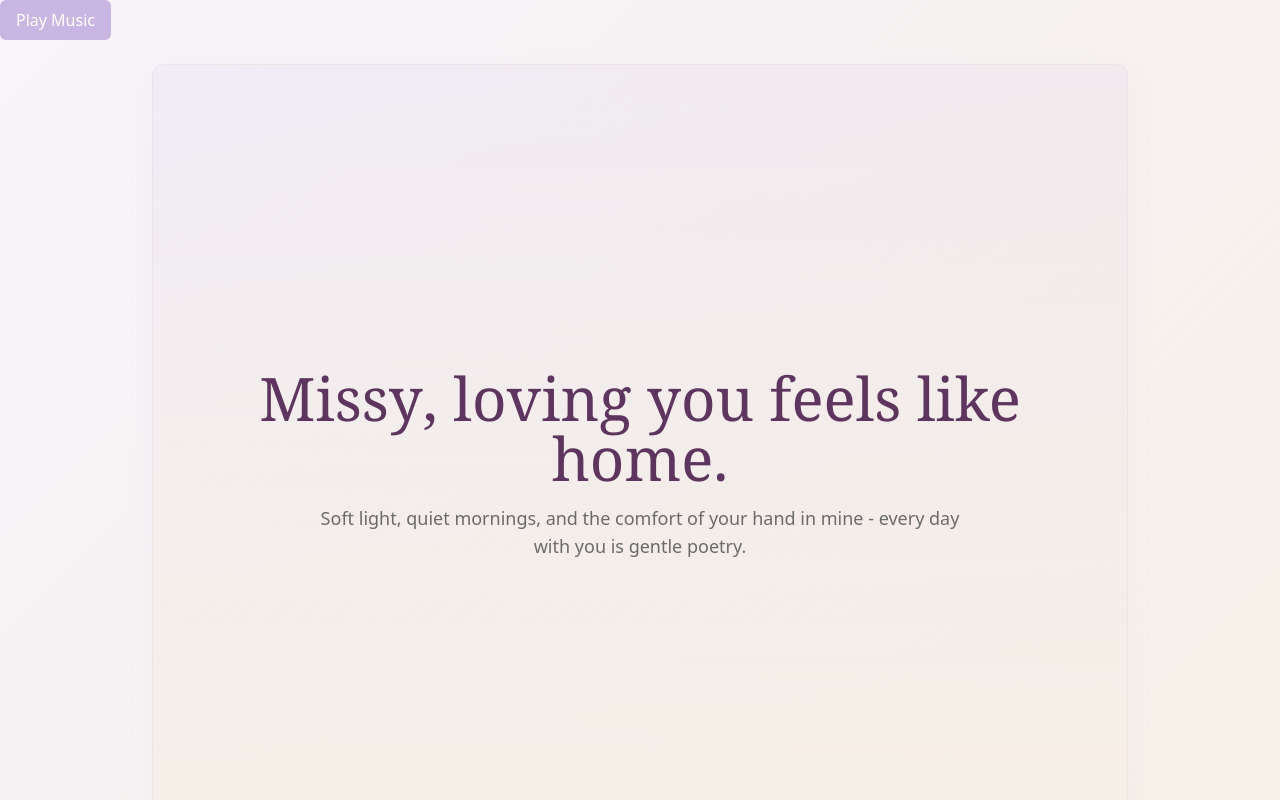
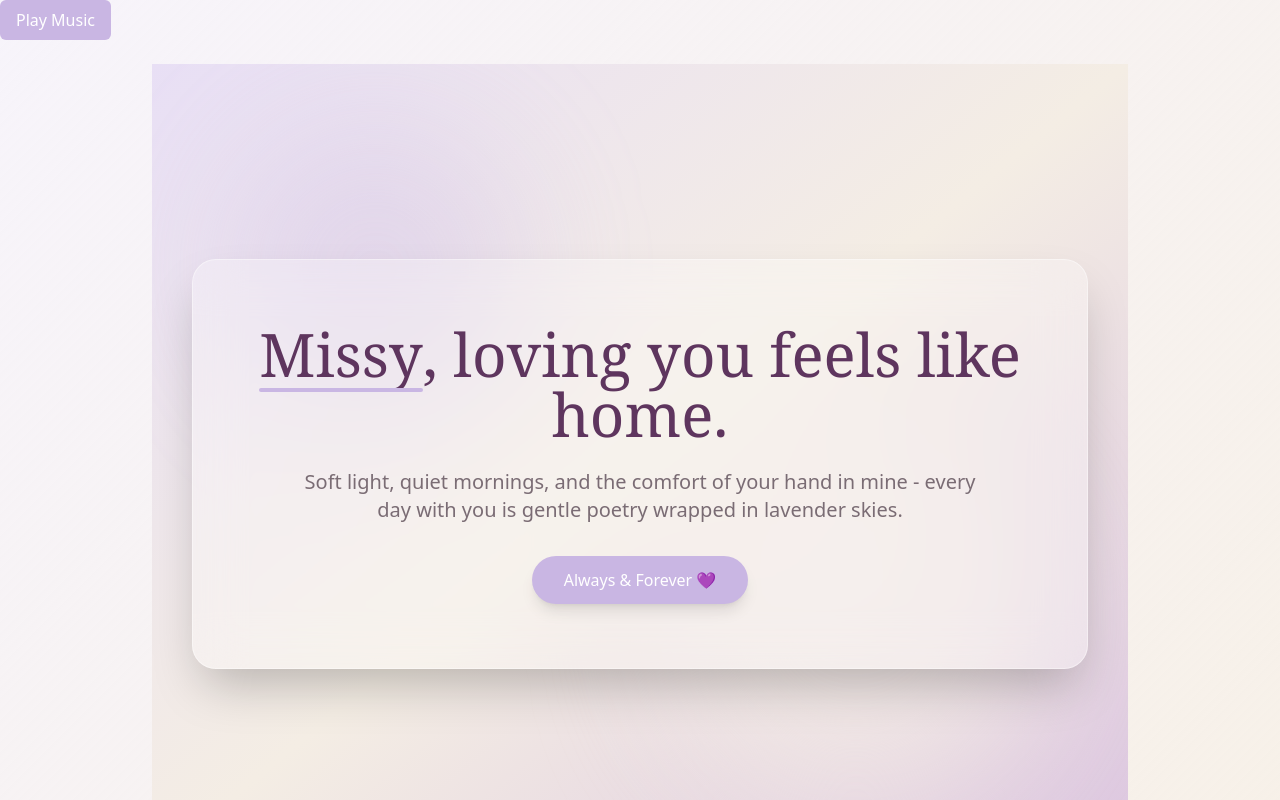
Before and after one commit to 711GHOST/Valentines-Day, a React (Vite) app in the folder client/: page / in a window 1280 px wide. Shown: the top 800 px of the page. Built offline with nearby package versions, Linux system fonts and the light colour scheme; no server answers.

Commit message:
Updating Hero Section

```diff
--- a/client/src/components/Hero.jsx
+++ b/client/src/components/Hero.jsx
@@ -1,21 +1,61 @@
-import React from 'react'
-import { motion } from 'framer-motion'
+import React from "react";
+import { motion } from "framer-motion";
 
-export default function Hero(){
+export default function Hero() {
   return (
-    <section className="min-h-screen flex items-center justify-center rounded-xl soft-card" style={{background:'linear-gradient(180deg, rgba(201,182,227,0.12), rgba(246,239,230,0.9))'}}>
-      <motion.div initial={{opacity:0}} animate={{opacity:1}} transition={{duration:1}} className="text-center p-12">
-        <h2 className="text-4xl md:text-6xl font-serif text-plum mb-4" style={{color:'#5E355E'}}>
+    <section className="relative min-h-screen flex items-center justify-center overflow-hidden px-6">
+
+      {/* Background Gradient */}
+      <div className="absolute inset-0 bg-gradient-to-br from-[#E8DFF5] via-[#F4EDE4] to-[#DCC6E0]" />
+
+      {/* Floating Soft Blobs */}
+      <motion.div
+        animate={{ y: [0, -20, 0] }}
+        transition={{ duration: 8, repeat: Infinity }}
+        className="absolute top-20 left-20 w-72 h-72 bg-[#C9B6E3]/30 rounded-full blur-3xl"
+      />
+      <motion.div
+        animate={{ y: [0, 25, 0] }}
+        transition={{ duration: 10, repeat: Infinity }}
+        className="absolute bottom-20 right-20 w-96 h-96 bg-[#F6EFE6]/60 rounded-full blur-3xl"
+      />
+
+      {/* Glass Card */}
+      <motion.div
+        initial={{ opacity: 0, y: 40 }}
+        animate={{ opacity: 1, y: 0 }}
+        transition={{ duration: 1 }}
+        className="relative backdrop-blur-xl bg-white/30 border border-white/40 shadow-2xl rounded-3xl p-12 md:p-16 text-center max-w-4xl"
+      >
+
+        {/* Heading */}
+        <h1 className="text-4xl md:text-6xl font-serif text-[#5E355E] leading-tight mb-6">
           <motion.span
-            whileHover={{ scale: 1.2 }}
-            transition={{ type: 'spring', stiffness: 300 }}
-            className="inline-block"
+            whileHover={{ scale: 1.15 }}
+            transition={{ type: "spring", stiffness: 250 }}
+            className="inline-block relative"
           >
             Missy
-          </motion.span>, loving you feels like home.
-        </h2>
-        <p className="text-lg text-warmgray max-w-2xl mx-auto">Soft light, quiet mornings, and the comfort of your hand in mine - every day with you is gentle poetry.</p>
+            <span className="absolute left-0 -bottom-2 w-full h-1 bg-[#C9B6E3] rounded-full" />
+          </motion.span>
+          , loving you feels like home.
+        </h1>
+
+        {/* Subtext */}
+        <p className="text-lg md:text-xl text-[#7A6C74] max-w-2xl mx-auto mb-8 leading-relaxed">
+          Soft light, quiet mornings, and the comfort of your hand in mine -
+          every day with you is gentle poetry wrapped in lavender skies.
+        </p>
+
+        {/* Elegant CTA Button */}
+        <motion.button
+          whileHover={{ scale: 1.05 }}
+          whileTap={{ scale: 0.95 }}
+          className="px-8 py-3 rounded-full bg-[#C9B6E3] text-white font-medium shadow-lg hover:shadow-xl transition"
+        >
+          Always & Forever 💜
+        </motion.button>
       </motion.div>
     </section>
-  )
+  );
 }
```
